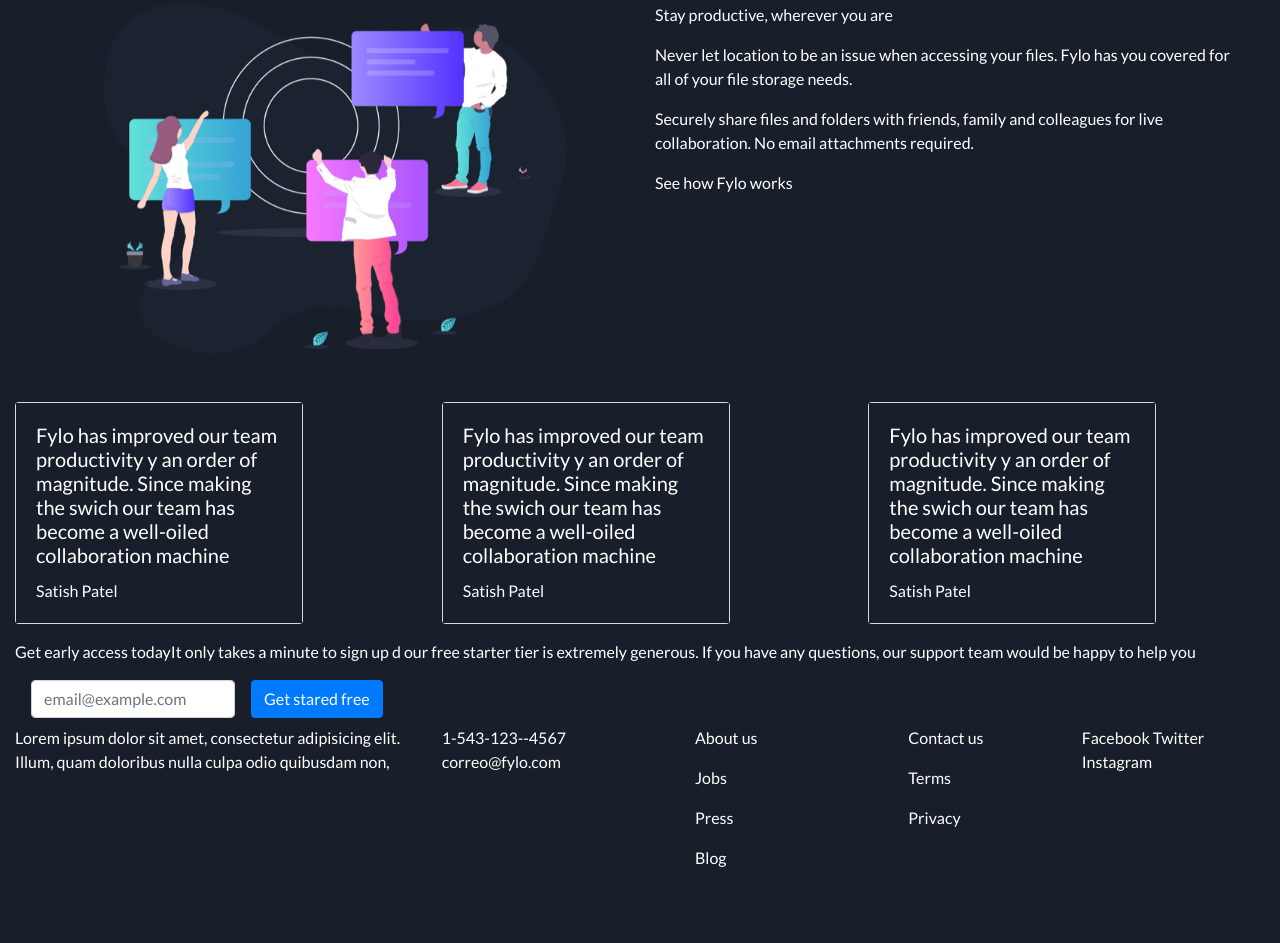
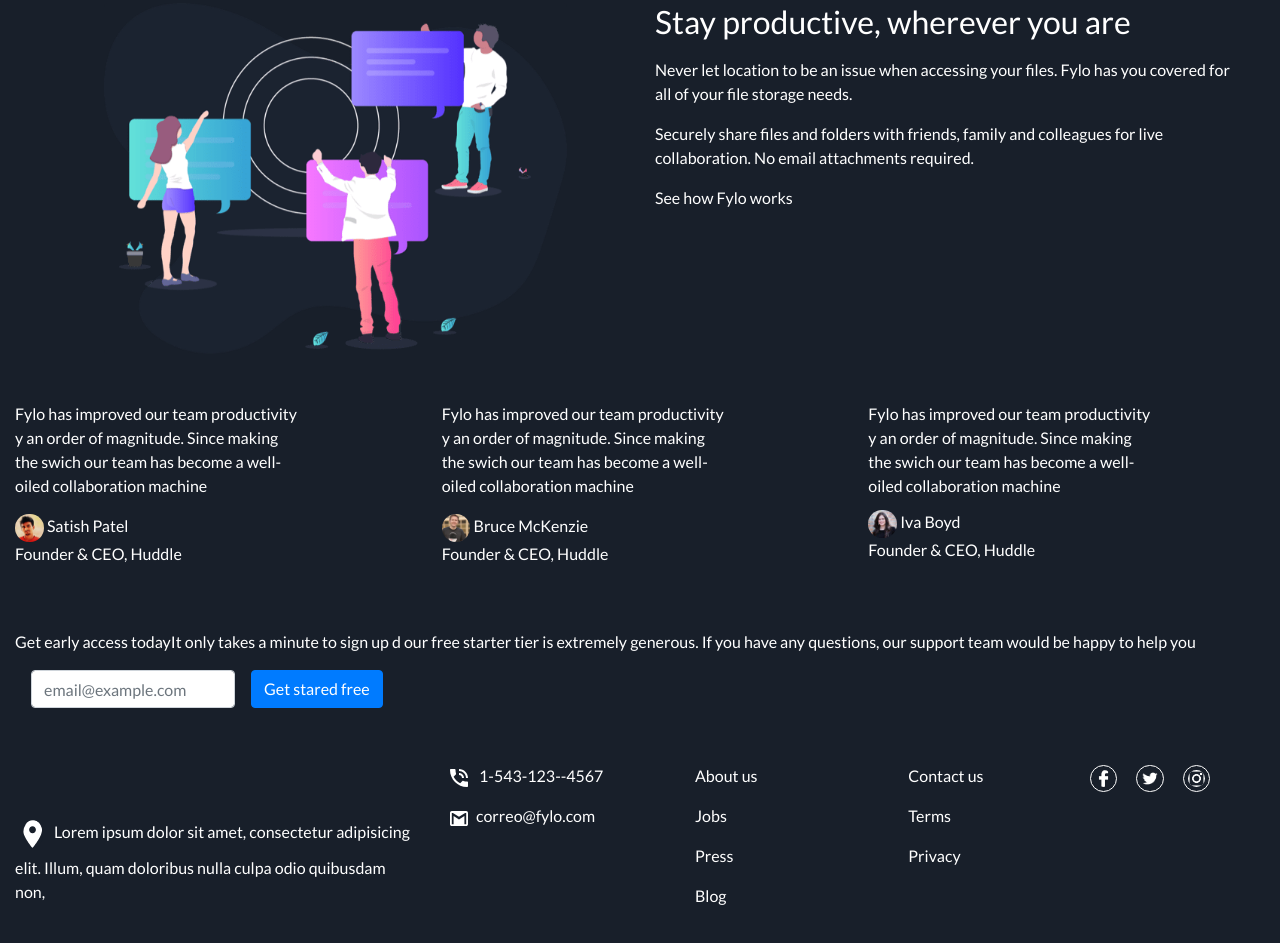
Before and after one commit to IPS2792/s7_bootstrap_sass, a plain HTML site: page index.html in a window 1280 px wide. Shown: the part 1382-2325 px from the top of the page. Before the commit the page ends 2268 px from the top, so only its background shows below. Drawn offline with nearby package versions, Linux system fonts and the light colour scheme.

Commit message:
insert logos and icons

```diff
--- a/index.html
+++ b/index.html
@@ -98,49 +98,44 @@
                 </div>
             </div>
             <div class="col-12 col-md-6">
-                <section>
-                    <p>Stay productive, wherever you are</p>
+                <span class="align-middle">
+                    <h2><p>Stay productive, wherever you are</p></h2>
                     <p>Never let location to be an issue when accessing your files. Fylo has you covered for all of your file storage needs.</p>
                     <p>Securely share files and folders with friends, family and colleagues for live collaboration. No email attachments required.</p>
                     <p>See how Fylo works</p>
-                </section>
+                </span>
             </div>
         </div>
 
-        <div class="row">
+        <div class="row my-5">
             <div class="col-12 col-md-4">
-                <section>
-                    <div class="card bg-light mb-3" style="max-width: 18rem;">
-                        <div class="card-body">
-                          <h5 class="card-title">Fylo has improved our team productivity y an order of magnitude. Since making the swich our team has become a well-oiled collaboration machine </h5>
-                          <p class="card-text">Satish Patel</p>
+                <div class="bg-light mb-3" style="max-width: 18rem;">
+                    <div>
+                        <p>Fylo has improved our team productivity y an order of magnitude. Since making the swich our team has become a well-oiled collaboration machine </p>
+                        <p>
+                        <img src="./images/profile-1.jpg" height="10%" width="10%" class= "rounded-circle mx-auto">
+                            Satish Patel<br>Founder & CEO, Huddle
+                        </p>
                     </div>
                 </div>
-                </section>
             </div>
             <div class="col-12 col-md-4">
-                <section>
-                    <section>
-                        <div class="card bg-light mb-3" style="max-width: 18rem;">
-                            <div class="card-body">
-                              <h5 class="card-title">Fylo has improved our team productivity y an order of magnitude. Since making the swich our team has become a well-oiled collaboration machine </h5>
-                              <p class="card-text">Satish Patel</p>
+                <div class="bg-light mb-3" style="max-width: 18rem;">
+                    <div>
+                        <p>Fylo has improved our team productivity y an order of magnitude. Since making the swich our team has become a well-oiled collaboration machine </p>
+                        <img src="./images/profile-2.jpg" height="10%" width="10%" class= "rounded-circle mx-auto">
+                        Bruce McKenzie<br>Founder & CEO, Huddle
                     </div>
                 </div>
-                    </section>
-                </section>
             </div>
             <div class="col-12 col-md-4">
-                <section>
-                    <section>
-                        <div class="card bg-light mb-3" style="max-width: 18rem;">
-                            <div class="card-body">
-                              <h5 class="card-title">Fylo has improved our team productivity y an order of magnitude. Since making the swich our team has become a well-oiled collaboration machine </h5>
-                              <p class="card-text">Satish Patel</p>
+                <div class="bg-light mb-3" style="max-width: 18rem;">
+                    <div>
+                        <p class="card-title">Fylo has improved our team productivity y an order of magnitude. Since making the swich our team has become a well-oiled collaboration machine </p>
+                        <img src="./images/profile-3.jpg" height="10%" width="10%" class= "rounded-circle mx-auto">
+                        Iva Boyd<br>Founder & CEO, Huddle
                     </div>
                 </div>
-                    </section>
-                </section>
             </div>
         </div>
 
@@ -158,13 +153,14 @@
             </div>
         </div>
 
-        <div class="row">
-                <div class="col-12 col-md-4">
+        <div class="row my-5">
+                <div class="col-12 col-md-4 mt-5 mb-3">
+                    <img src="./images/icon-location.svg" height="auto" width="5%" class= "rounded-circle m-2">
                     Lorem ipsum dolor sit amet, consectetur adipisicing elit. Illum, quam doloribus nulla culpa odio quibusdam non,
                 </div>
-                <div class="col-12 col-md-2">
-                    1-543-123--4567
-                    correo@fylo.com
+                <div class="col-12 col-md-2 mb-5">
+                    <p><img src="./images/icon-phone.svg" height="auto" width="10%" class= "mx-2"> 1-543-123--4567</p>
+                    <img src="./images/icon-email.svg" height="auto" width="10%" class= "mx-2">correo@fylo.com
                 </div>
                 <div class="col-12 col-md-2">
                     <ul>About us</ul>
@@ -178,9 +174,9 @@
                     <ul>Privacy</ul>
                 </div>
                 <div class="col-12 col-md-2">
-                    Facebook
-                    Twitter
-                    Instagram
+                    <img src="./images/facebook-logo.png" height="auto" width="15%" class= "rounded-circle mx-2 border border-white p-1">
+                    <img src="./images/twitter-logo.png" height="auto" width="15%" class= "rounded-circle mx-2 border border-white p-1">
+                    <img src="./images/instagram-logo.png" height="auto" width="15%" class= "rounded-circle mx-2 border border-white p-1">
                 </div>
                 </div>
         </div>
```
Also changed, not shown: images/facebook-logo.png (added), images/instagram-logo.png (added), images/twitter-logo.png (added). Lines whose indentation alone changed are shown as unchanged.
